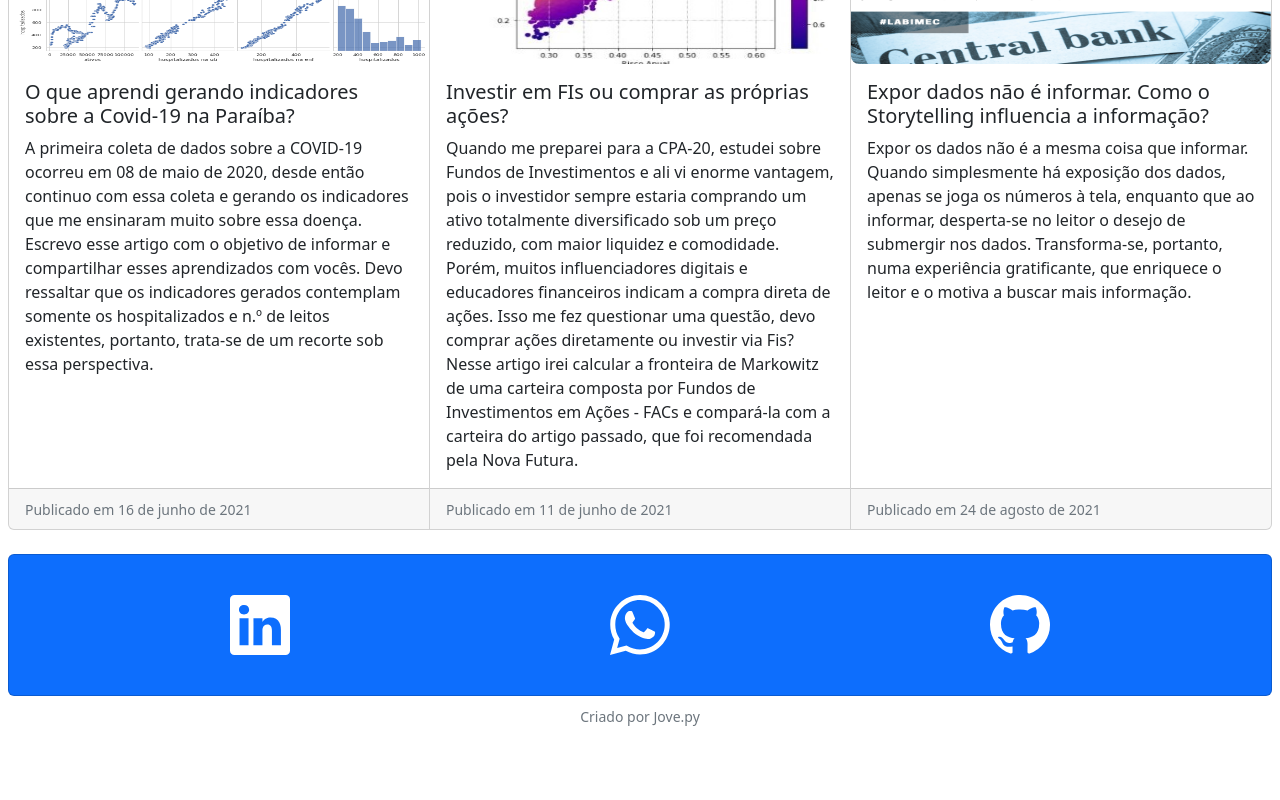
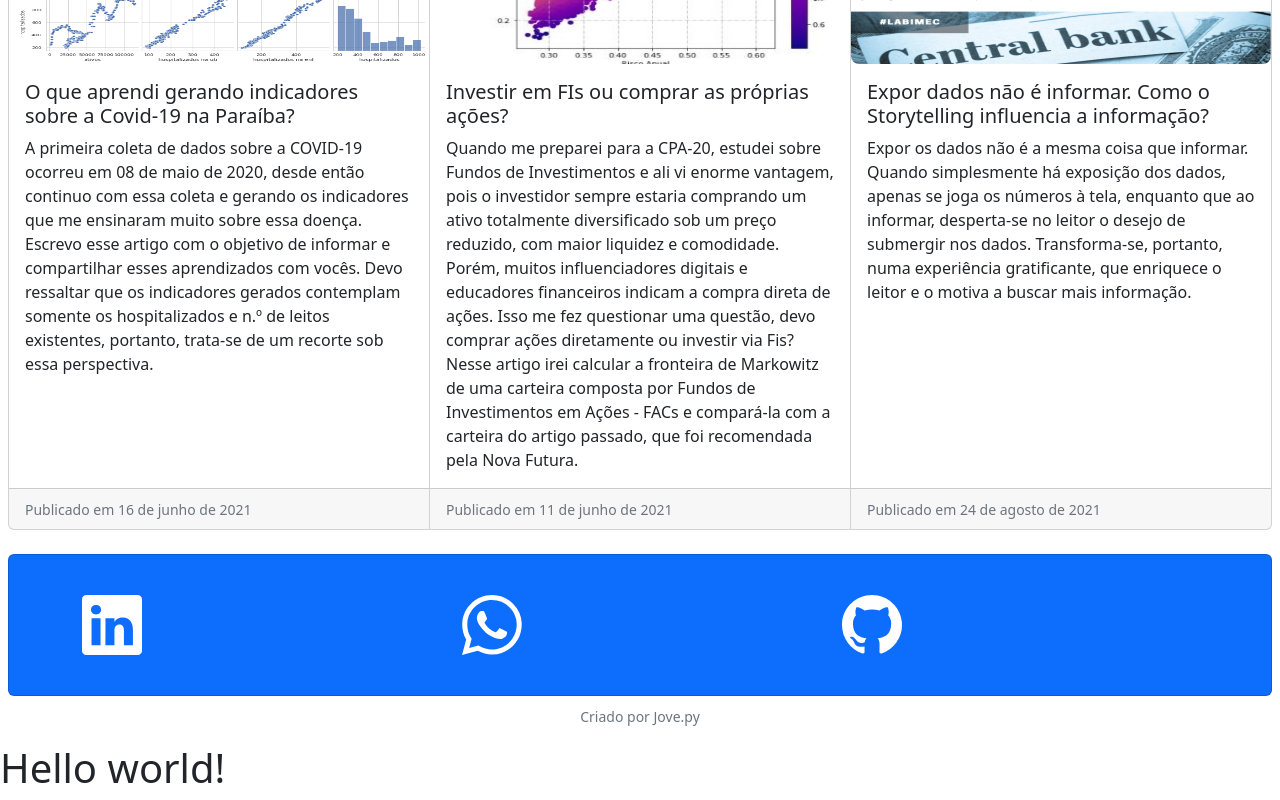
Before and after one commit to jovepy/jovepy-portfolio, a Next.js app: page / in a window 1280 px wide. Shown: the part 649-1449 px from the top of the page. Before the commit the page ends 1377 px from the top, so only its background shows below. Built offline with nearby package versions, Linux system fonts and the light colour scheme.

Commit message:
veremos fonte

```diff
--- a/pages/index.js
+++ b/pages/index.js
@@ -42,7 +42,6 @@
             <meta name="google-site-verification" content="google-site-verification=Gpy2hbxpjPq-doXi6-bIzFx75DxoGmNr-ADI1lMUwWk" />
 
 
-            <script src="https://cdn.tailwindcss.com"></script>
           </Head>
       </div>
 
@@ -515,6 +514,9 @@
 
     </div>
     <p className="card-text text-center"><small className="text-muted">Criado por Jove.py</small></p>
+    <h1 className="text-3xl font-bold underline">
+      Hello world!
+    </h1>
     </body>
     </div>
   )
--- /dev/null
+++ b/postcss.config.js
@@ -0,0 +1,6 @@
+module.exports = {
+  plugins: {
+    tailwindcss: {},
+    autoprefixer: {},
+  },
+}
--- a/styles/globals.css
+++ b/styles/globals.css
@@ -1,3 +1,7 @@
+@tailwind base;
+@tailwind components;
+@tailwind utilities;
+
 html,
 body {
   padding: 0;
--- /dev/null
+++ b/tailwind.config.js
@@ -0,0 +1,11 @@
+/** @type {import('tailwindcss').Config} */
+module.exports = {
+  content: [
+    "./pages/**/*.{js,ts,jsx,tsx}",
+    "./components/**/*.{js,ts,jsx,tsx}",
+  ],content: [],
+  theme: {
+    extend: {},
+  },
+  plugins: [],
+}
```
